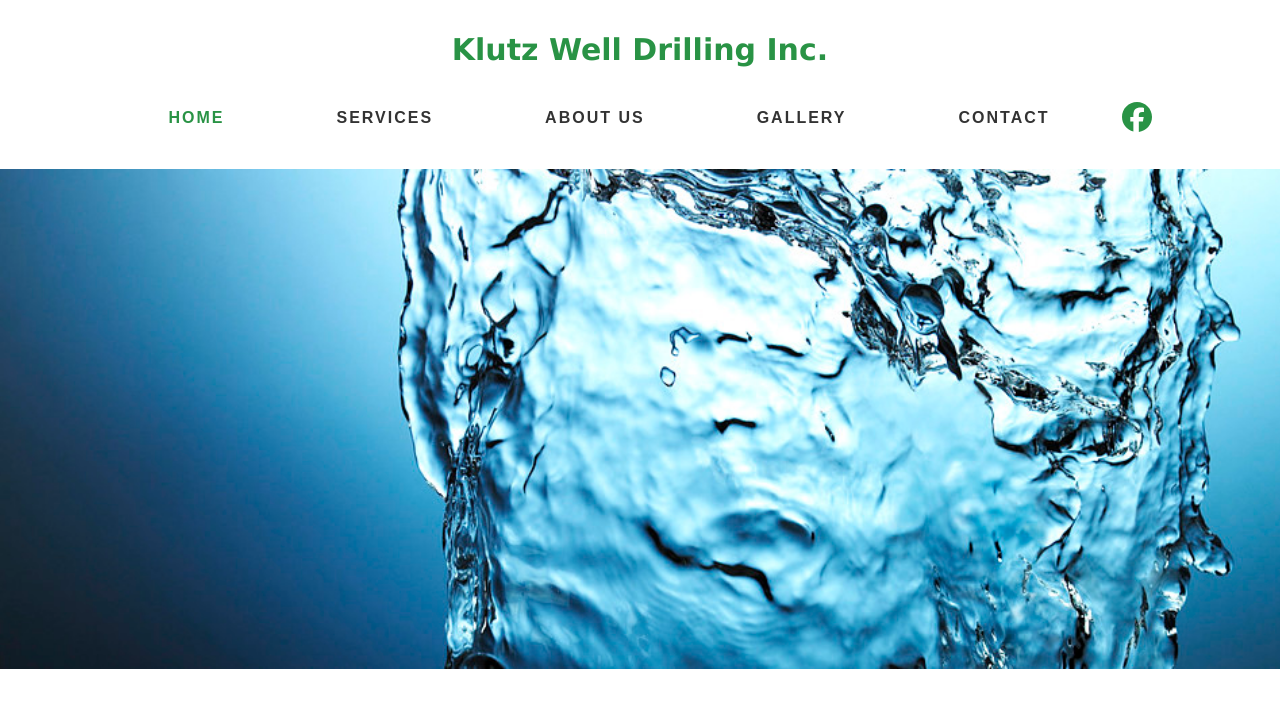
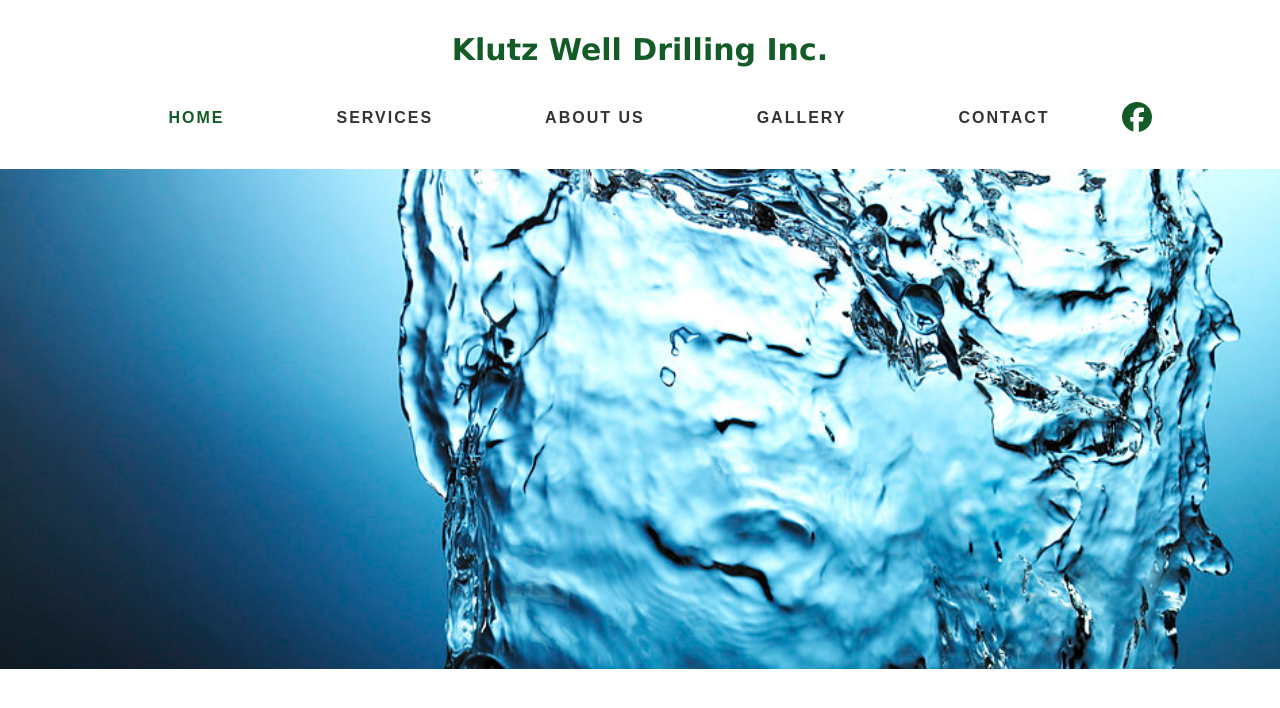
Before and after one commit to JShilling4/klutz-well-drilling-website, a Nuxt app: page / in a window 1280 px wide. Shown: the top 708 px of the page. Built offline with nearby package versions, Linux system fonts and the light colour scheme.

Commit message:
color variable update

```diff
--- a/styles/_variables.scss
+++ b/styles/_variables.scss
@@ -1,8 +1,10 @@
 :root {
-  --primary-bg-color: #299345;
+  --primary-bg-color: #145c27;
   --primary-text-color: #fff;
-  --secondary-bg-color: #97c93c;
+  --secondary-bg-color: #28af4c;
   --secondary-text-color: #fff;
+  --accent-bg-color: #a6ff00;
+  --accent-text-color: #fff;
   --base-bg-color: #232323;
   --base-text-color: var(--secondary-bg-color);
 }
```
